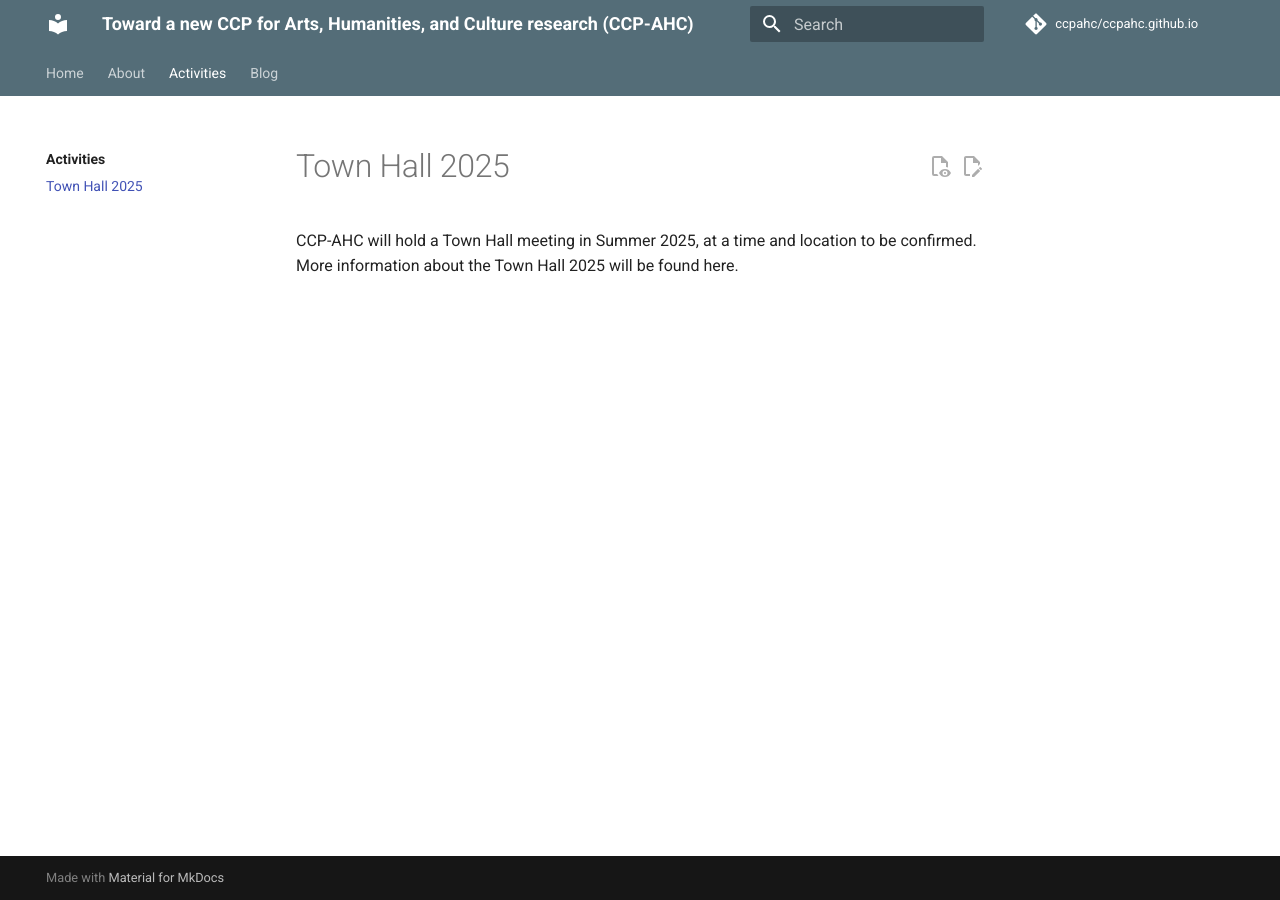
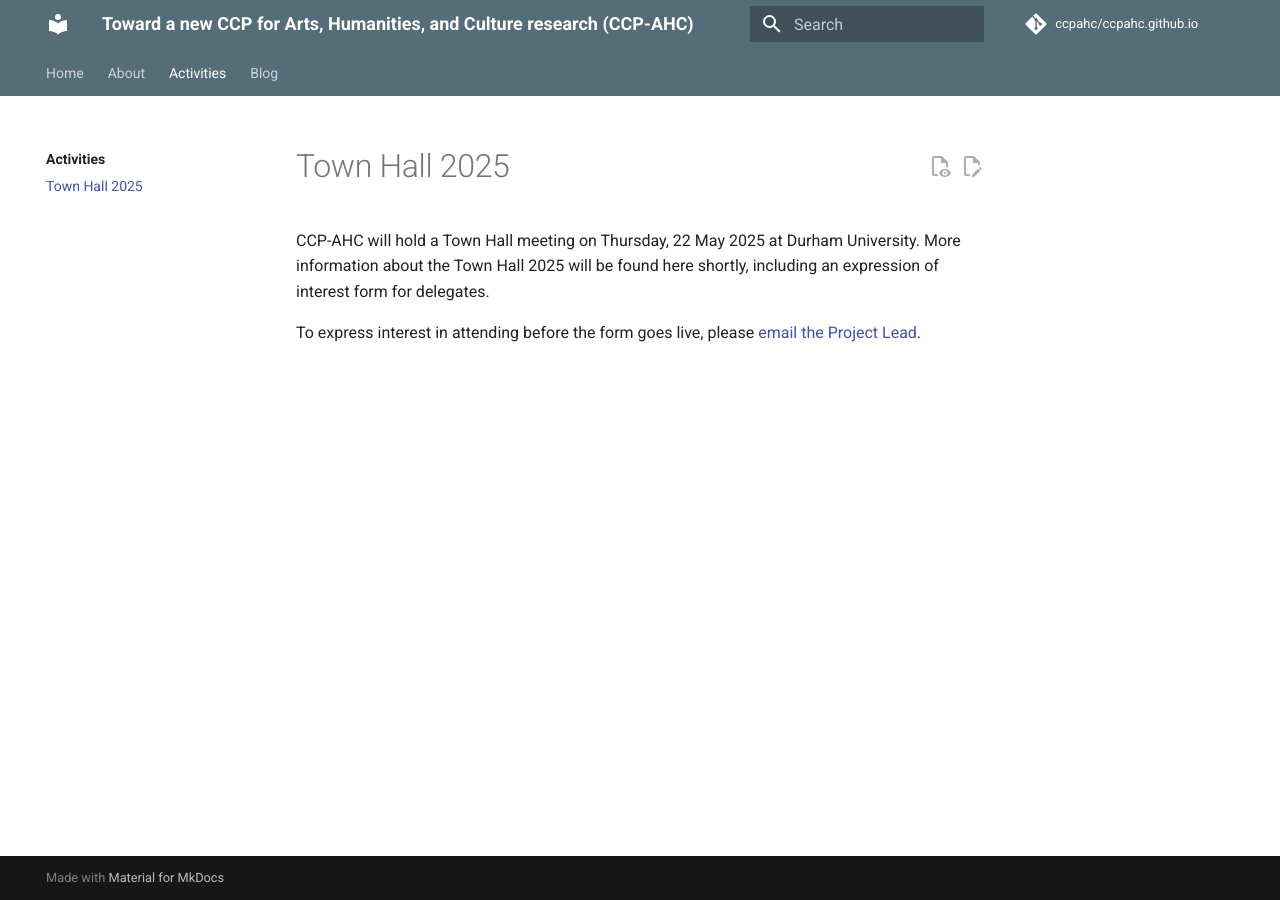
Before and after one commit to ccpahc/ccpahc.github.io, an MkDocs documentation site: the page built from docs/activities/town-hall-2025.md, in a window 1280 px wide. Built offline with MkDocs 1.6.1 and Material for MkDocs 9.7.7, drawn with Linux system fonts in a browser that asks for light colours; comment, search, counter and statistics services are not loaded.

Commit message:
Small changes.

```diff
--- a/docs/activities/town-hall-2025.md
+++ b/docs/activities/town-hall-2025.md
@@ -1,3 +1,5 @@
 # Town Hall 2025
 
-CCP-AHC will hold a Town Hall meeting in Summer 2025, at a time and location to be confirmed. More information about the Town Hall 2025 will be found here.
+CCP-AHC will hold a Town Hall meeting on Thursday, 22 May 2025 at Durham University. More information about the Town Hall 2025 will be found here shortly, including an expression of interest form for delegates.
+
+To express interest in attending before the form goes live, please [email the Project Lead](mailto:eamonn.bell@durham.ac.uk).
```
Also changed, not shown: docs/about.md (+1 -1 lines).
